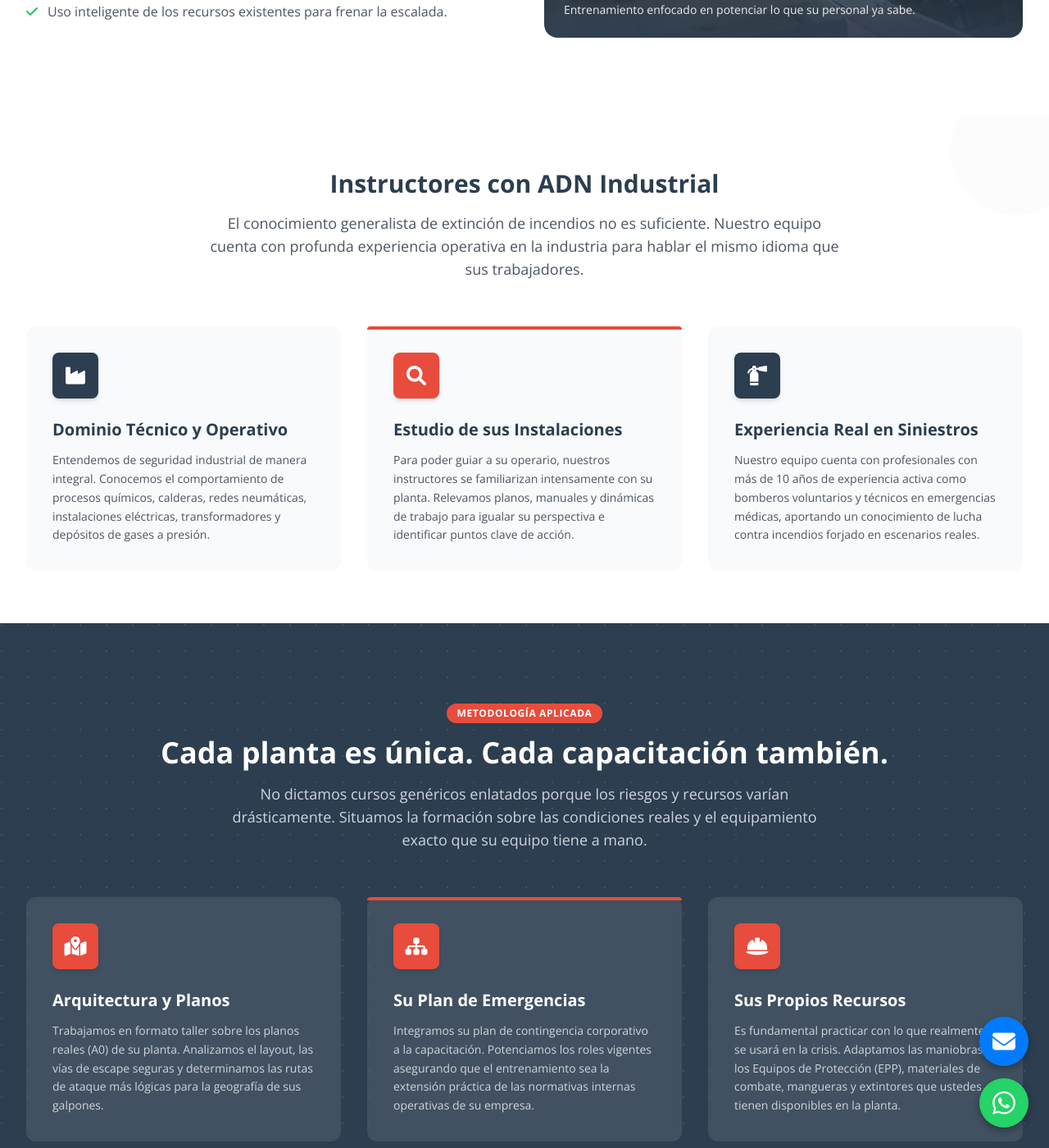
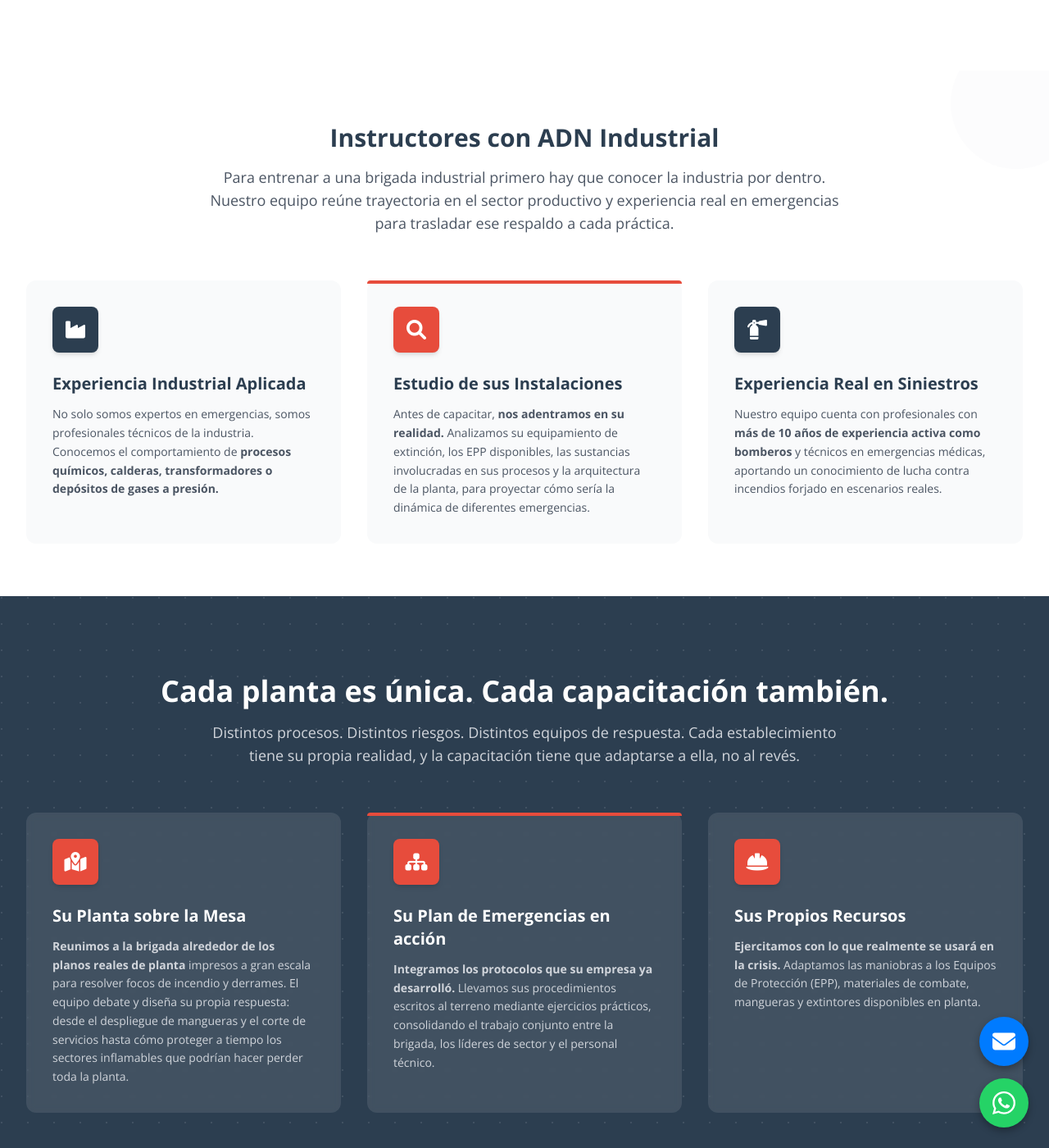
Before and after one commit to martov1/EDSI-nuevo-sitio, a Jekyll site: the page built from empresas/formacion-integral-brigadas-2.html, in a window 1280 px wide and 1400 px high, scrolled down 1190 px. Shown: the whole window at 82% size. Built offline with Jekyll 4.4.1, drawn with Linux system fonts in a browser that asks for light colours; nearby versions of some CDN libraries; some of the changed text lies outside the part shown.

Commit message:
mejoras de textos

```diff
--- a/empresas/formacion-integral-brigadas-2.html
+++ b/empresas/formacion-integral-brigadas-2.html
@@ -7,6 +7,7 @@ css: /empresas/formacion-integral-brigadas-2.css
 js:
   - /empresas/formacion-integral-brigadas-2.js
 ---
+
 <script src="https://cdn.tailwindcss.com"></script>
 <script>
   tailwind.config = {
@@ -33,7 +34,6 @@ js:
   };
 </script>
 <div class="brigades-prototype">
-
   <!-- 2. HERO SECTION -->
   <section class="relative bg-edsi-blue py-24 lg:py-32 overflow-hidden">
     <div class="absolute inset-0 z-0">
@@ -50,11 +50,6 @@ js:
     <div
       class="relative z-10 max-w-7xl mx-auto px-4 sm:px-6 lg:px-8 text-center md:text-left"
     >
-        <span
-          class="inline-block py-1.5 px-4 rounded-full bg-edsi-red text-white text-sm font-bold tracking-wide uppercase mb-6 shadow-lg"
-        >
-          Para Empresas
-        </span>
       <h1
         class="text-4xl md:text-5xl lg:text-6xl font-extrabold text-white tracking-tight mb-6 leading-tight"
       >
@@ -98,49 +93,26 @@ js:
             </div>
             <h3 class="text-xl font-semibold text-gray-800 mb-4 leading-snug">
               El operario conoce la planta mejor que nadie.
-                <span class="text-edsi-red"
-                  >Esa es su mayor ventaja táctica.</span
-                >
+              <span class="text-edsi-red">Esa es su mayor ventaja.</span>
             </h3>
             <div class="prose prose-lg text-gray-600">
               <p class="mb-4">
-                  Sabemos que su personal puede tener una experiencia nula en
-                  combate de incendios, pero poseen un activo invaluable:
+                Un bombero trae años de experiencia y capacitación, pero no
+                conoce el lugar; sus operarios no tienen esa experiencia, pero
+                conocen cada rincón.
                 <strong
-                    >el conocimiento absoluto de las instalaciones en las que
-                    trabajan a diario.</strong
+                  >Una capacitación efectiva debe aprovecharlo al
+                  máximo.</strong
                 >
               </p>
               <p class="mb-6">
-                  Nuestra metodología utiliza ese conocimiento como palanca para
-                  superar sus limitaciones técnicas iniciales. No formamos
-                  bomberos genéricos; formamos a sus operarios para que utilicen
-                  su familiaridad con los procesos, los materiales y la
-                  arquitectura del lugar a su favor.
+                Un curso tradicional intenta enseñarles a sus operarios a actuar
+                como bomberos, dejando de lado su activo más valioso. Nosotros
+                hacemos lo contrario: tomamos su conocimiento real de los
+                procesos, la maquinaria y los riesgos del establecimiento como
+                punto de partida, y sobre eso construimos las maniobras de
+                control y respuesta.
               </p>
-                <ul class="space-y-3">
-                  <li class="flex items-start">
-                    <i class="fa-solid fa-check text-green-500 mt-1 mr-3"></i>
-                    <span
-                      >Reconocimiento de riesgos inminentes propios del proceso
-                      productivo.</span
-                    >
-                  </li>
-                  <li class="flex items-start">
-                    <i class="fa-solid fa-check text-green-500 mt-1 mr-3"></i>
-                    <span
-                      >Tácticas adaptadas a la arquitectura y ventilación de sus
-                      galpones.</span
-                    >
-                  </li>
-                  <li class="flex items-start">
-                    <i class="fa-solid fa-check text-green-500 mt-1 mr-3"></i>
-                    <span
-                      >Uso inteligente de los recursos existentes para frenar la
-                      escalada.</span
-                    >
-                  </li>
-                </ul>
             </div>
           </div>
 
@@ -268,11 +240,11 @@ js:
             >
               <p class="font-bold text-lg">
                 <i class="fa-solid fa-helmet-safety text-edsi-red mr-2"></i>
-                  Conocimiento transformado en táctica
+                Del pizarrón a la acción
               </p>
               <p class="text-sm opacity-90">
-                  Entrenamiento enfocado en potenciar lo que su personal ya
-                  sabe.
+                Entrenamiento práctico diseñado sobre la realidad de su
+                establecimiento.
               </p>
             </div>
 
@@ -308,10 +280,10 @@ js:
             Instructores con ADN Industrial
           </h2>
           <p class="text-lg text-gray-600 max-w-3xl mx-auto">
-              El conocimiento generalista de extinción de incendios no es
-              suficiente. Nuestro equipo cuenta con profunda experiencia
-              operativa en la industria para hablar el mismo idioma que sus
-              trabajadores.
+            Para entrenar a una brigada industrial primero hay que conocer la
+            industria por dentro. Nuestro equipo reúne trayectoria en el sector
+            productivo y experiencia real en emergencias para trasladar ese
+            respaldo a cada práctica.
           </p>
         </div>
 
@@ -326,13 +298,15 @@ js:
               <i class="fa-solid fa-industry"></i>
             </div>
             <h3 class="text-xl font-bold text-edsi-blue mb-3">
-                Dominio Técnico y Operativo
+              Experiencia Industrial Aplicada
             </h3>
             <p class="text-gray-600 leading-relaxed text-sm">
-                Entendemos de seguridad industrial de manera integral. Conocemos
-                el comportamiento de procesos químicos, calderas, redes
-                neumáticas, instalaciones eléctricas, transformadores y
-                depósitos de gases a presión.
+              No solo somos expertos en emergencias, somos profesionales
+              técnicos de la industria. Conocemos el comportamiento de
+              <b
+                >procesos químicos, calderas, transformadores o depósitos de
+                gases a presión.</b
+              >
             </p>
           </div>
 
@@ -352,10 +326,11 @@ js:
               Estudio de sus Instalaciones
             </h3>
             <p class="text-gray-600 leading-relaxed text-sm">
-                Para poder guiar a su operario, nuestros instructores se
-                familiarizan intensamente con su planta. Relevamos planos,
-                manuales y dinámicas de trabajo para igualar su perspectiva e
-                identificar puntos clave de acción.
+              Antes de capacitar,
+              <b>nos adentramos en su realidad.</b> Analizamos su equipamiento
+              de extinción, los EPP disponibles, las sustancias involucradas en
+              sus procesos y la arquitectura de la planta, para proyectar cómo
+              sería la dinámica de diferentes emergencias.
             </p>
           </div>
 
@@ -372,10 +347,10 @@ js:
               Experiencia Real en Siniestros
             </h3>
             <p class="text-gray-600 leading-relaxed text-sm">
-                Nuestro equipo cuenta con profesionales con más de 10 años de
-                experiencia activa como bomberos voluntarios y técnicos en
-                emergencias médicas, aportando un conocimiento de lucha contra
-                incendios forjado en escenarios reales.
+              Nuestro equipo cuenta con profesionales con
+              <b>más de 10 años de experiencia activa como bomberos</b> y
+              técnicos en emergencias médicas, aportando un conocimiento de
+              lucha contra incendios forjado en escenarios reales.
             </p>
           </div>
         </div>
@@ -392,18 +367,13 @@ js:
 
       <div class="max-w-7xl mx-auto px-4 sm:px-6 lg:px-8 relative z-10">
         <div class="text-center mb-14">
-            <span
-              class="inline-block py-1 px-3 rounded-full bg-edsi-red text-white text-xs font-bold tracking-wider uppercase mb-4 shadow-sm"
-              >Metodología Aplicada</span
-            >
           <h2 class="text-3xl md:text-4xl font-bold mb-4">
             Cada planta es única. Cada capacitación también.
           </h2>
           <p class="text-lg text-gray-300 max-w-3xl mx-auto">
-              No dictamos cursos genéricos enlatados porque los riesgos y
-              recursos varían drásticamente. Situamos la formación sobre las
-              condiciones reales y el equipamiento exacto que su equipo tiene a
-              mano.
+            Distintos procesos. Distintos riesgos. Distintos equipos de
+            respuesta. Cada establecimiento tiene su propia realidad, y la
+            capacitación tiene que adaptarse a ella, no al revés.
           </p>
         </div>
 
@@ -417,12 +387,16 @@ js:
             >
               <i class="fa-solid fa-map-location-dot"></i>
             </div>
-              <h3 class="text-xl font-bold mb-3">Arquitectura y Planos</h3>
+            <h3 class="text-xl font-bold mb-3">Su Planta sobre la Mesa</h3>
             <p class="text-gray-300 text-sm leading-relaxed">
-                Trabajamos en formato taller sobre los planos reales (A0) de su
-                planta. Analizamos el layout, las vías de escape seguras y
-                determinamos las rutas de ataque más lógicas para la geografía
-                de sus galpones.
+              <b
+                >Reunimos a la brigada alrededor de los planos reales de
+                planta</b
+              >
+              impresos a gran escala para resolver focos de incendio y derrames.
+              El equipo debate y diseña su propia respuesta: desde el despliegue
+              de mangueras y el corte de servicios hasta cómo proteger a tiempo
+              los sectores inflamables que podrían hacer perder toda la planta.
             </p>
           </div>
 
@@ -438,12 +412,14 @@ js:
             >
               <i class="fa-solid fa-sitemap"></i>
             </div>
-              <h3 class="text-xl font-bold mb-3">Su Plan de Emergencias</h3>
+            <h3 class="text-xl font-bold mb-3">
+              Su Plan de Emergencias en acción
+            </h3>
             <p class="text-gray-300 text-sm leading-relaxed">
-                Integramos su plan de contingencia corporativo a la
-                capacitación. Potenciamos los roles vigentes asegurando que el
-                entrenamiento sea la extensión práctica de las normativas
-                internas operativas de su empresa.
+              <b>Integramos los protocolos que su empresa ya desarrolló.</b>
+              Llevamos sus procedimientos escritos al terreno mediante
+              ejercicios prácticos, consolidando el trabajo conjunto entre la
+              brigada, los líderes de sector y el personal técnico.
             </p>
           </div>
 
@@ -458,10 +434,10 @@ js:
             </div>
             <h3 class="text-xl font-bold mb-3">Sus Propios Recursos</h3>
             <p class="text-gray-300 text-sm leading-relaxed">
-                Es fundamental practicar con lo que realmente se usará en la
-                crisis. Adaptamos las maniobras a los Equipos de Protección
-                (EPP), materiales de combate, mangueras y extintores que ustedes
-                tienen disponibles en la planta.
+              <b>Ejercitamos con lo que realmente se usará en la crisis.</b>
+              Adaptamos las maniobras a los Equipos de Protección (EPP),
+              materiales de combate, mangueras y extintores disponibles en
+              planta.
             </p>
           </div>
         </div>
@@ -473,11 +449,12 @@ js:
       <div class="max-w-4xl mx-auto px-4 sm:px-6 lg:px-8">
         <div class="text-center mb-16">
           <h2 class="text-3xl font-bold text-edsi-blue mb-4">
-              El Proceso de Formación
+            Cómo preparamos a su brigada
           </h2>
           <p class="text-lg text-gray-600">
-              Un programa estructurado para transformar el conocimiento del
-              operario en una unidad de respuesta sólida.
+            Desde el relevamiento inicial en planta hasta los ejercicios a
+            escala real: así estructuramos cada entrenamiento junto a su
+            empresa.
           </p>
         </div>
 
@@ -497,20 +474,16 @@ js:
                   class="fa-solid fa-clipboard-list text-2xl text-gray-400 group-hover:text-edsi-red transition-colors"
                 ></i>
                 <h3 class="text-xl font-bold text-edsi-blue">
-                    Relevamiento e Inmersión del Instructor
+                  Visita y relevamiento
                 </h3>
               </div>
-                <div class="flex flex-wrap gap-2 mb-3">
-                  <span
-                    class="text-xs font-semibold px-2 py-1 bg-gray-100 text-gray-600 rounded"
-                    >Régimen: Presencial</span
-                  >
-                </div>
+              <div class="flex flex-wrap gap-2 mb-3"></div>
               <p class="text-gray-600">
-                  Nuestros instructores visitan la planta, analizan los planos y
-                  el plan de emergencias. Esta fase nos permite empaparnos del
-                  entorno, igualar nuestro entendimiento táctico con el de sus
-                  operarios y definir qué palancas utilizar en el entrenamiento.
+                Nuestros instructores recorren la planta junto a su equipo para
+                analizar los planos, los procesos y el plan de emergencias. Esto
+                nos permite conocer el terreno de primera mano, hablar el mismo
+                idioma que sus operarios y diseñar ejercicios ajustados a sus
+                riesgos reales.
               </p>
             </div>
           </div>
@@ -530,20 +503,15 @@ js:
                   class="fa-solid fa-calendar-check text-2xl text-gray-400 group-hover:text-edsi-red transition-colors"
                 ></i>
                 <h3 class="text-xl font-bold text-edsi-blue">
-                    Plan Anual Situado
+                  Planificación a medida
                 </h3>
               </div>
-                <div class="flex flex-wrap gap-2 mb-3">
-                  <span
-                    class="text-xs font-semibold px-2 py-1 bg-gray-100 text-gray-600 rounded"
-                    >Régimen: Consultoría conjunta</span
-                  >
-                </div>
+              <div class="flex flex-wrap gap-2 mb-3"></div>
               <p class="text-gray-600">
-                  Diseñamos de manera conjunta un cronograma que ataca los
-                  riesgos específicos identificados. Adaptamos los horarios a
-                  los turnos rotativos para minimizar el impacto en la
-                  producción.
+                Definimos en conjunto un cronograma a medida, ya sea un programa
+                anual completo o jornadas puntuales según su necesidad.
+                Priorizamos los riesgos relevados y ajustamos los horarios a sus
+                turnos rotativos para no interrumpir la producción.
               </p>
             </div>
           </div>
@@ -563,23 +531,14 @@ js:
                   class="fa-solid fa-chalkboard text-2xl text-gray-400 group-hover:text-edsi-red transition-colors"
                 ></i>
                 <h3 class="text-xl font-bold text-edsi-blue">
-                    Módulos Teóricos sobre sus Planos
+                  Módulos Teóricos situados
                 </h3>
               </div>
-                <div class="flex flex-wrap gap-2 mb-3">
-                  <span
-                    class="text-xs font-semibold px-2 py-1 bg-blue-50 text-edsi-blue border border-blue-100 rounded"
-                    >Régimen: Teórico / Taller</span
-                  >
-                  <span
-                    class="text-xs font-semibold px-2 py-1 bg-red-50 text-edsi-red border border-red-100 rounded"
-                    ><i class="fa-regular fa-clock mr-1"></i>2h por módulo</span
-                  >
-                </div>
+              <div class="flex flex-wrap gap-2 mb-3"></div>
               <p class="text-gray-600">
-                  Dinámica del fuego y tácticas de combate debatidas de manera
-                  participativa directamente sobre los planos reales de sus
-                  instalaciones y los materiales presentes en su stock.
+                Capacitamos a la brigada en lucha contra incendios, manejo de
+                sustancias peligrosas y emergencias, debatiendo cada maniobra
+                sobre la arquitectura y los procesos reales de su planta
               </p>
             </div>
           </div>
@@ -602,21 +561,11 @@ js:
                   Prácticas con Recursos Existentes
                 </h3>
               </div>
-                <div class="flex flex-wrap gap-2 mb-3">
-                  <span
-                    class="text-xs font-semibold px-2 py-1 bg-blue-50 text-edsi-blue border border-blue-100 rounded"
-                    >Régimen: Práctico sin fuego vivo</span
-                  >
-                  <span
-                    class="text-xs font-semibold px-2 py-1 bg-red-50 text-edsi-red border border-red-100 rounded"
-                    ><i class="fa-regular fa-clock mr-1"></i>2h por
-                    simulacro</span
-                  >
-                </div>
+              <div class="flex flex-wrap gap-2 mb-3"></div>
               <p class="text-gray-600">
                 Ejercicios de despliegue simulado usando exclusivamente lo que
-                  los operarios tendrán a mano en una emergencia: extintores,
-                  Equipos de Respiración y líneas de ataque locales.
+                los operarios tendrán disponible en una emergencia: extintores,
+                Equipos de Respiración y líneas de ataque.
               </p>
             </div>
           </div>
@@ -639,21 +588,12 @@ js:
                   Práctica con Fuego Real
                 </h3>
               </div>
-                <div class="flex flex-wrap gap-2 mb-3">
-                  <span
-                    class="text-xs font-semibold px-2 py-1 bg-blue-50 text-edsi-blue border border-blue-100 rounded"
-                    >Régimen: Práctico con fuego real</span
-                  >
-                  <span
-                    class="text-xs font-semibold px-2 py-1 bg-red-50 text-edsi-red border border-red-100 rounded"
-                    ><i class="fa-regular fa-clock mr-1"></i>6h (Jornada
-                    intensiva)</span
-                  >
-                </div>
+              <div class="flex flex-wrap gap-2 mb-3"></div>
               <p class="text-gray-600">
-                  Simulacros de extinción a escala real para forjar confianza
-                  técnica en un ambiente seguro pero exigente, integrando todo
-                  lo aprendido en el entorno productivo.
+                Simulacros de extinción a escala real para forjar confianza en
+                un ambiente seguro pero exigente, integrando todo lo aprendido.
+                Las jornadas pueden realizarse en sus propias instalaciones o en
+                nuestro campo de entrenamiento totalmente equipado.
               </p>
             </div>
           </div>
@@ -669,9 +609,8 @@ js:
             Marco Normativo y Cumplimiento
           </h2>
           <p class="text-gray-600 max-w-2xl mx-auto">
-              Nuestros programas aseguran que su empresa cumpla estrictamente
-              con la legislación vigente y estándares internacionales de
-              seguridad.
+            Nuestros programas aseguran que su empresa cumpla estrictamente con
+            la legislación vigente y estándares internacionales de seguridad.
           </p>
         </div>
         <div class="grid grid-cols-1 sm:grid-cols-2 lg:grid-cols-4 gap-6">
@@ -707,9 +646,7 @@ js:
           <div
             class="p-6 bg-gray-50 rounded-lg border border-gray-100 text-center hover:border-edsi-red transition-colors"
           >
-              <i
-                class="fa-solid fa-book text-3xl text-edsi-blue mb-3"
-              ></i>
+            <i class="fa-solid fa-book text-3xl text-edsi-blue mb-3"></i>
             <h4 class="font-bold text-gray-800 mb-2">Norma NFPA 600</h4>
             <p class="text-sm text-gray-600">
               Estándares internacionales para brigadas industriales.
@@ -732,22 +669,21 @@ js:
         class="relative z-10 max-w-4xl mx-auto px-4 sm:px-6 lg:px-8 text-center"
       >
         <h2 class="text-3xl md:text-4xl font-bold text-white mb-6">
-            Un programa de formación diseñado para su realidad operativa
+          Un programa de formación diseñado para su realidad
         </h2>
         <p class="text-lg text-gray-300 mb-10 max-w-2xl mx-auto">
           Evite capacitaciones estándar que no se adaptan a su realidad.
-            Contáctenos hoy para coordinar un relevamiento técnico y diseñar la
-            propuesta que su brigada necesita.
+          Contáctenos hoy para coordinar un relevamiento y diseñar la propuesta
+          que su brigada necesita.
         </p>
         <a
           href="https://wa.me/5491170616594?text=%C2%A1Hola%21%20Deseo%20agendar%20un%20relevamiento%20para%20capacitar%20a%20nuestra%20brigada."
           target="_blank"
           class="inline-block bg-edsi-red hover:bg-edsi-redhover text-white font-bold text-lg px-10 py-4 rounded-md shadow-lg transition-transform transform hover:-translate-y-1"
         >
-            Agendar Relevamiento Preliminar
+          Agendar una visita
         </a>
       </div>
     </section>
   </main>
-
 </div>
```
Lines whose indentation alone changed are shown as unchanged.
